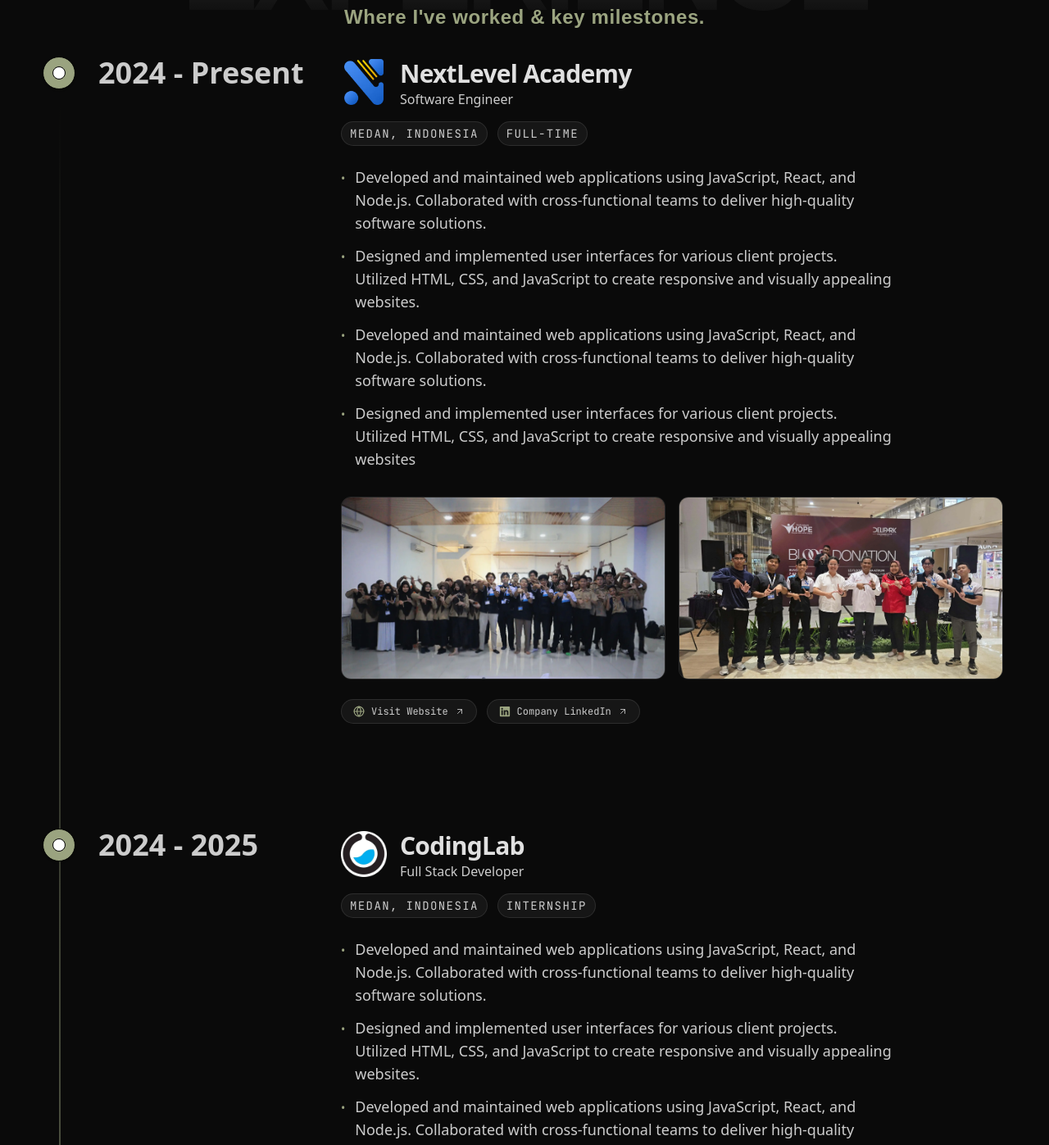
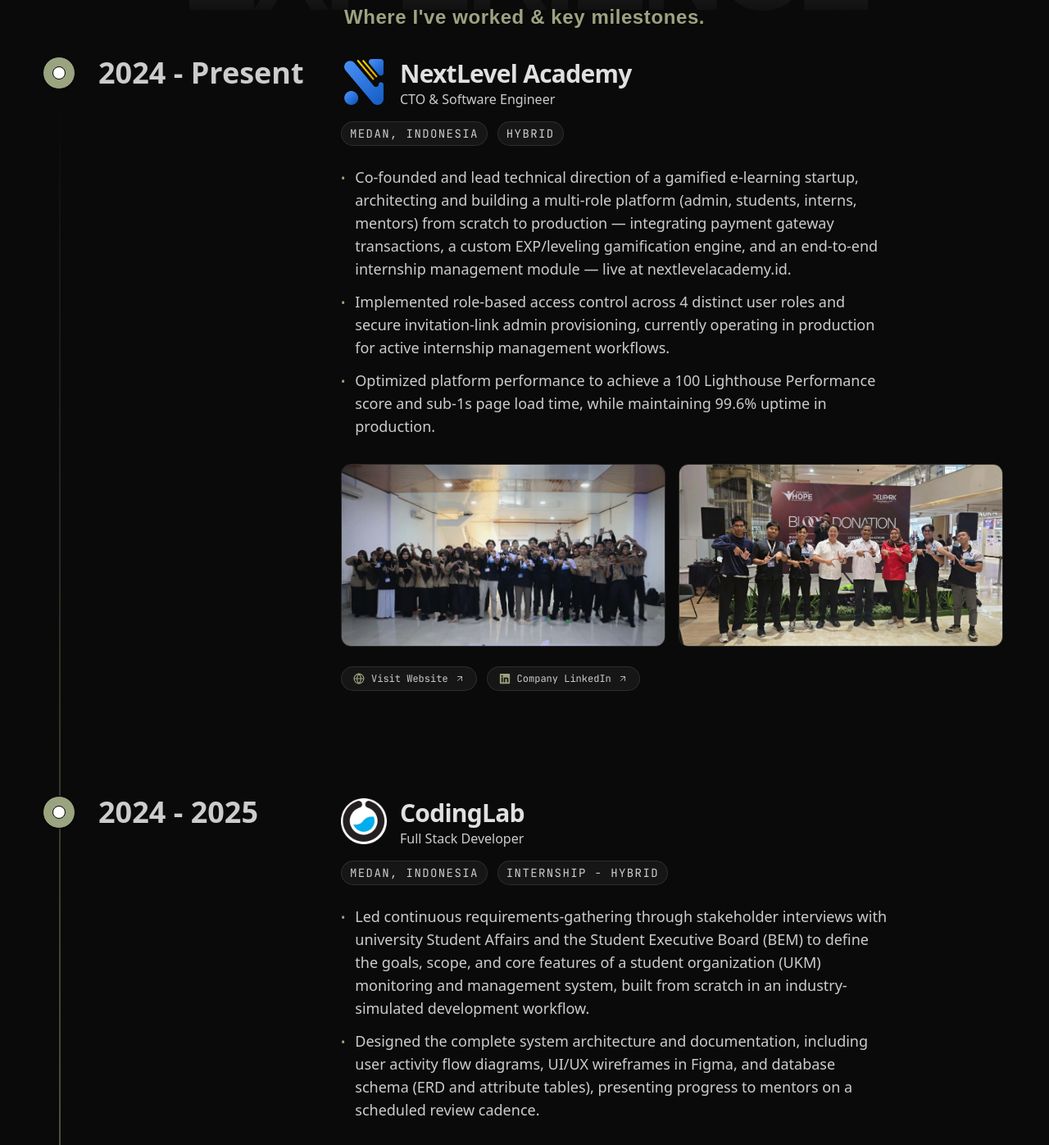
Before and after one commit to HOSEKI7/farid-zahran, a Next.js app: page / in a window 1280 px wide. Shown: the part 4113-5510 px from the top of the page at 82% size. Built offline with nearby package versions, Linux system fonts and the light colour scheme.

Commit message:
refactor(contact): load Web3Forms access key strictly from env var
- Remove hardcoded fallback key from source code

- Update experiences data with real details

```diff
--- a/src/components/sections/contact-section.tsx
+++ b/src/components/sections/contact-section.tsx
@@ -21,8 +21,6 @@
   StaggerItem,
 } from "@/components/animations/stagger-container";
 
-const WEB3FORMS_DEFAULT_KEY = "a1b04df7-f9c2-4cf7-b92c-a076ff75b402";
-
 export function ContactSection() {
   const [status, setStatus] = useState<"idle" | "loading" | "success" | "error">("idle");
   const [errorMessage, setErrorMessage] = useState("");
@@ -45,8 +43,15 @@
     setErrorMessage("");
 
     try {
-      const accessKey =
-        process.env.NEXT_PUBLIC_WEB3FORMS_ACCESS_KEY || WEB3FORMS_DEFAULT_KEY;
+      const accessKey = process.env.NEXT_PUBLIC_WEB3FORMS_ACCESS_KEY;
+
+      if (!accessKey) {
+        setStatus("error");
+        setErrorMessage(
+          "Contact form service is currently unconfigured (missing access key). Please contact me via email directly."
+        );
+        return;
+      }
 
       const response = await fetch("https://api.web3forms.com/submit", {
         method: "POST",
--- a/src/data/experiences.json
+++ b/src/data/experiences.json
@@ -3,16 +3,15 @@
     "id": 1,
     "company": "NextLevel Academy",
     "companyLogo": "nextlevel-academy.webp",
-    "title": "Software Engineer",
+    "title": "CTO & Software Engineer",
     "location": "Medan, Indonesia",
-    "employmentType": "Full-time",
+    "employmentType": "Hybrid",
     "startYear": "2024",
     "endYear": "Present",
     "description": [
-      "Developed and maintained web applications using JavaScript, React, and Node.js. Collaborated with cross-functional teams to deliver high-quality software solutions.",
-      "Designed and implemented user interfaces for various client projects. Utilized HTML, CSS, and JavaScript to create responsive and visually appealing websites.",
-      "Developed and maintained web applications using JavaScript, React, and Node.js. Collaborated with cross-functional teams to deliver high-quality software solutions.",
-      "Designed and implemented user interfaces for various client projects. Utilized HTML, CSS, and JavaScript to create responsive and visually appealing websites"
+      "Co-founded and lead technical direction of a gamified e-learning startup, architecting and building a multi-role platform (admin, students, interns, mentors) from scratch to production — integrating payment gateway transactions, a custom EXP/leveling gamification engine, and an end-to-end internship management module — live at nextlevelacademy.id.",
+      "Implemented role-based access control across 4 distinct user roles and secure invitation-link admin provisioning, currently operating in production for active internship management workflows.",
+      "Optimized platform performance to achieve a 100 Lighthouse Performance score and sub-1s page load time, while maintaining 99.6% uptime in production."
     ],
     "photos": ["/nextlevel-academy/01.webp", "/nextlevel-academy/02.webp"],
     "company_website": "https://nextlevelacademy.id",
@@ -24,13 +23,12 @@
     "companyLogo": "codinglab.webp",
     "title": "Full Stack Developer",
     "location": "Medan, Indonesia",
-    "employmentType": "Internship",
+    "employmentType": "Internship - Hybrid",
     "startYear": "2024",
     "endYear": "2025",
     "description": [
-      "Developed and maintained web applications using JavaScript, React, and Node.js. Collaborated with cross-functional teams to deliver high-quality software solutions.",
-      "Designed and implemented user interfaces for various client projects. Utilized HTML, CSS, and JavaScript to create responsive and visually appealing websites.",
-      "Developed and maintained web applications using JavaScript, React, and Node.js. Collaborated with cross-functional teams to deliver high-quality software solutions."
+      "Led continuous requirements-gathering through stakeholder interviews with university Student Affairs and the Student Executive Board (BEM) to define the goals, scope, and core features of a student organization (UKM) monitoring and management system, built from scratch in an industry-simulated development workflow.",
+      "Designed the complete system architecture and documentation, including user activity flow diagrams, UI/UX wireframes in Figma, and database schema (ERD and attribute tables), presenting progress to mentors on a scheduled review cadence."
     ],
     "photos": [
       "/codinglab/01.webp",
```
